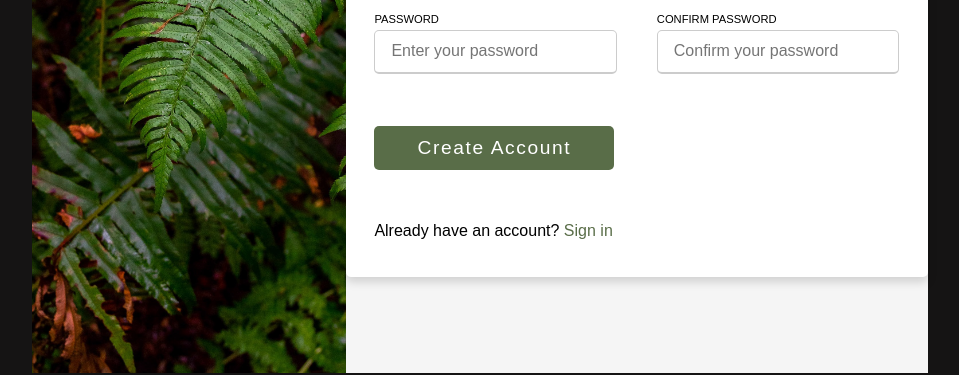
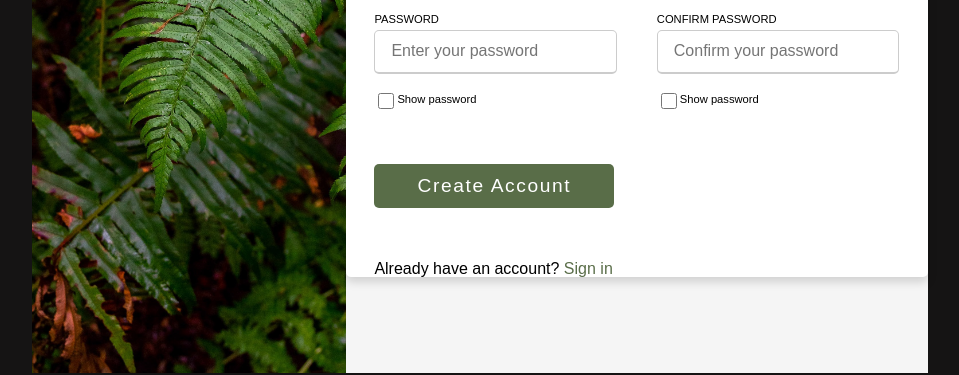
Before and after one commit to DiKeySnakes/sign-up-form-project, a plain HTML site: page index.html in a window 1280 px wide. Shown: the part 427-802 px from the top of the page, without its empty margins (160-1119 px from the left). Drawn offline with Linux system fonts and the light colour scheme; a web font is replaced by a local one.

Commit message:
Add show password buttons with changeType functions. Modify index.html styles.css script.js

```diff
--- a/index.html
+++ b/index.html
@@ -14,7 +14,7 @@
       src="https://kit.fontawesome.com/63a987d3b1.js"
       crossorigin="anonymous"></script>
     <link rel="stylesheet" href="styles.css" />
-    <script src="script.js" defer></script>
+    <script defer src="script.js"></script>
   </head>
   <body>
     <div class="main-container">
@@ -47,7 +47,7 @@
         </header>
         <div class="title">Let's do this!</div>
         <div class="content">
-          <form id="form" action="/" method="GET">
+          <form id="form" action="/" method="get">
             <div class="user-details">
               <div class="input-box">
                 <label for="first-name" title="Letters only">FIRST NAME</label>
@@ -124,6 +124,20 @@
                   pattern="(?=^.{8,}$)((?=.*\d)|(?=.*\W+))(?![.\n])(?=.*[A-Z])(?=.*[a-z]).*$"
                   required />
               </div>
+              <div class="input-checkbox">
+                <input
+                  type="checkbox"
+                  name="showPassword"
+                  onclick="changeTypeX()" />
+                <label for="showPassword">Show password</label>
+              </div>
+              <div class="input-checkbox">
+                <input
+                  type="checkbox"
+                  name="showConfirmPassword"
+                  onclick="changeTypeY()" />
+                <label for="showConfirmPassword">Show password</label>
+              </div>
               <div class="button">
                 <button type="submit">Create Account</button>
               </div>
--- a/script.js
+++ b/script.js
@@ -0,0 +1,17 @@
+function changeTypeX() {
+  const x = document.getElementById('password');
+  if (x.type === 'password') {
+    x.type = 'text';
+  } else {
+    x.type = 'password';
+  }
+}
+
+function changeTypeY() {
+  const y = document.getElementById('confirm-password');
+  if (y.type === 'password') {
+    y.type = 'text';
+  } else {
+    y.type = 'password';
+  }
+}
--- a/styles.css
+++ b/styles.css
@@ -96,6 +96,10 @@ label {
   font-size: 0.7rem;
   font-weight: 500;
   margin-bottom: 5px;
+}
+
+label:hover {
+  cursor: help;
 }
 
 input {
@@ -205,3 +209,20 @@ button:hover {
 #icon:hover {
   transform: rotate(360deg) scale(1.2);
 }
+
+.input-checkbox {
+  margin-bottom: 1rem;
+  width: calc(100% / 2 - 1.25rem);
+  display: flex;
+  align-items: center;
+}
+
+.input-checkbox input {
+  width: 1rem;
+  height: 1rem;
+}
+
+.input-checkbox > input:focus {
+  transform: none;
+  box-shadow: none;
+}
```
